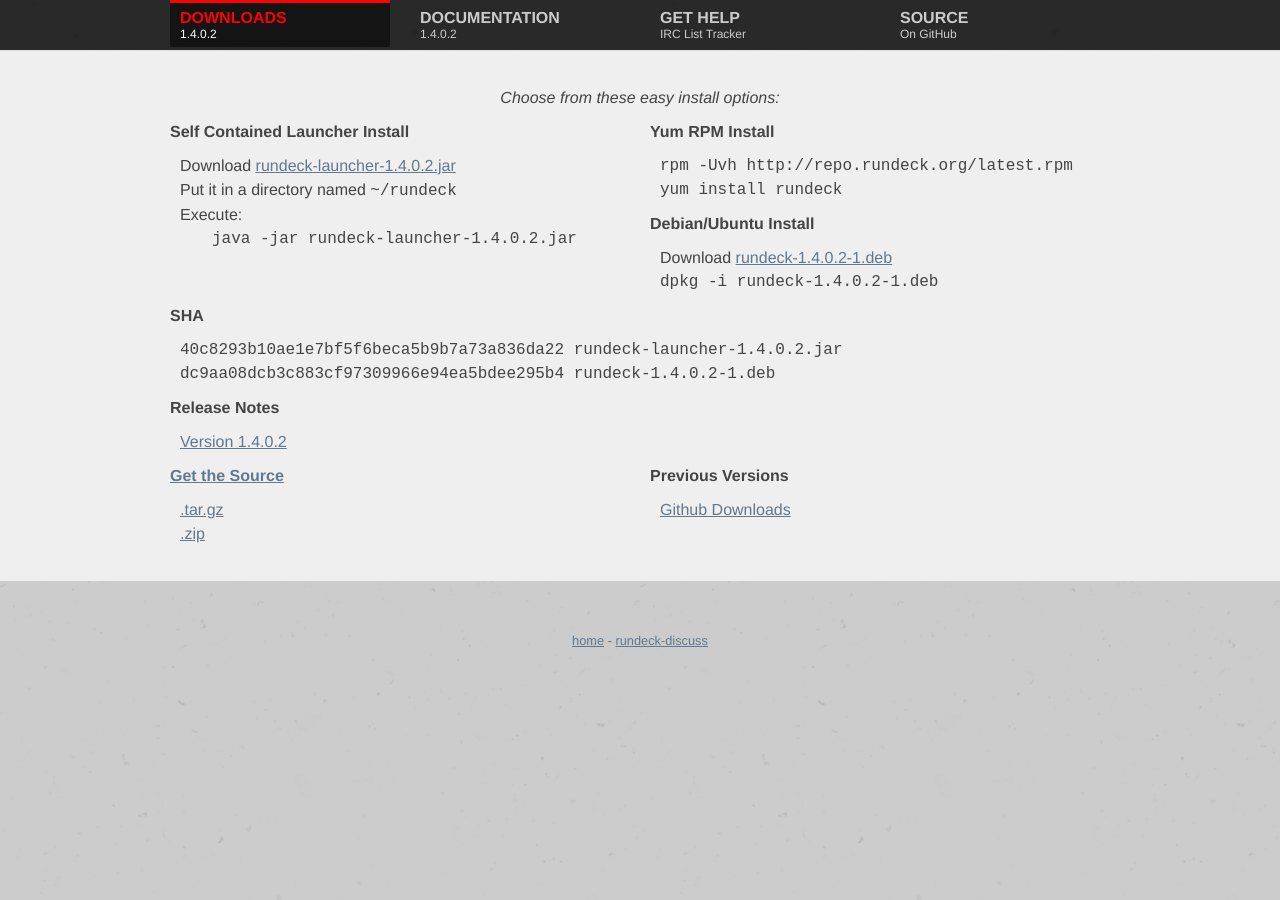
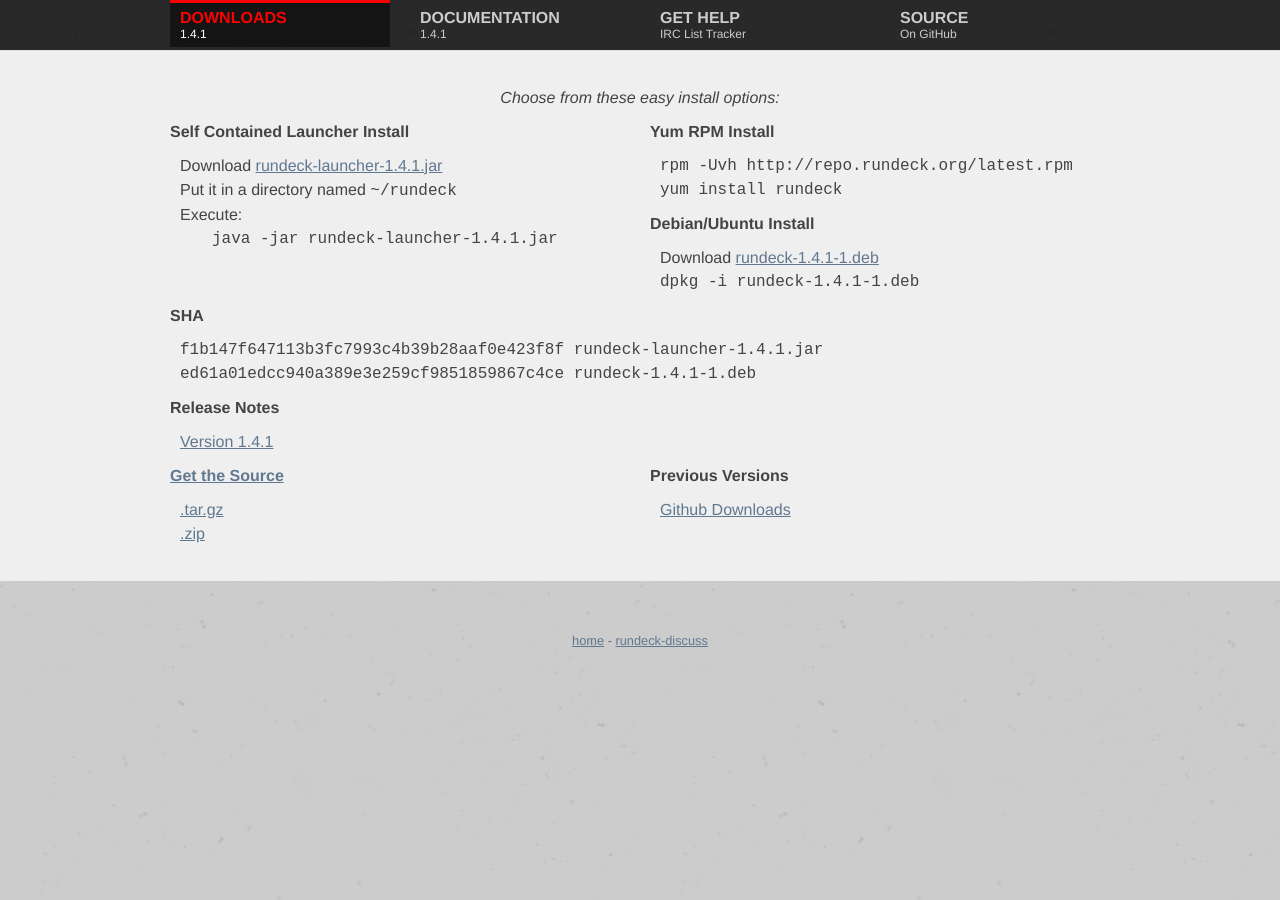
Before and after one commit to rundeck/rundeck-ghpages, a Jekyll site: the page built from downloads.html, in a window 1280 px wide. Built offline with Jekyll 4.4.1, drawn with Linux system fonts in a browser that asks for light colours; nearby versions of some CDN libraries.

Commit message:
update version to 1.4.1

```diff
--- a/_config.yml
+++ b/_config.yml
@@ -1,12 +1,12 @@
-rd_version: "1.4.0.2"
-rd_jar_name: "rundeck-launcher-1.4.0.2.jar"
-rd_jar_sha: "40c8293b10ae1e7bf5f6beca5b9b7a73a836da22"
-rd_jar_url: "https://github.com/downloads/dtolabs/rundeck/rundeck-launcher-1.4.0.2.jar"
-rd_jar_size: "46152971"
-rd_deb_name: "rundeck-1.4.0.2-1.deb"
-rd_deb_url: "https://github.com/downloads/dtolabs/rundeck/rundeck-1.4.0.2-1.deb"
-rd_deb_sha: "dc9aa08dcb3c883cf97309966e94ea5bdee295b4"
-rd_deb_size: "48246164"
-rd_zipball: "https://github.com/dtolabs/rundeck/zipball/v1.4.0.2"
-rd_tarball: "https://github.com/dtolabs/rundeck/tarball/v1.4.0.2"
-rd_releasenotes: "https://github.com/dtolabs/rundeck/blob/v1.4.0.2/RELEASE.md"
+rd_version: "1.4.1"
+rd_jar_name: "rundeck-launcher-1.4.1.jar"
+rd_jar_sha: "f1b147f647113b3fc7993c4b39b28aaf0e423f8f"
+rd_jar_url: "https://github.com/downloads/dtolabs/rundeck/rundeck-launcher-1.4.1.jar"
+rd_jar_size: "46032098"
+rd_deb_name: "rundeck-1.4.1-1.deb"
+rd_deb_url: "https://github.com/downloads/dtolabs/rundeck/rundeck-1.4.1-1.deb"
+rd_deb_sha: "ed61a01edcc940a389e3e259cf9851859867c4ce"
+rd_deb_size: "47984332"
+rd_zipball: "https://github.com/dtolabs/rundeck/zipball/v1.4.1"
+rd_tarball: "https://github.com/dtolabs/rundeck/tarball/v1.4.1"
+rd_releasenotes: "https://github.com/dtolabs/rundeck/blob/v1.4.1/RELEASE.md"
```
